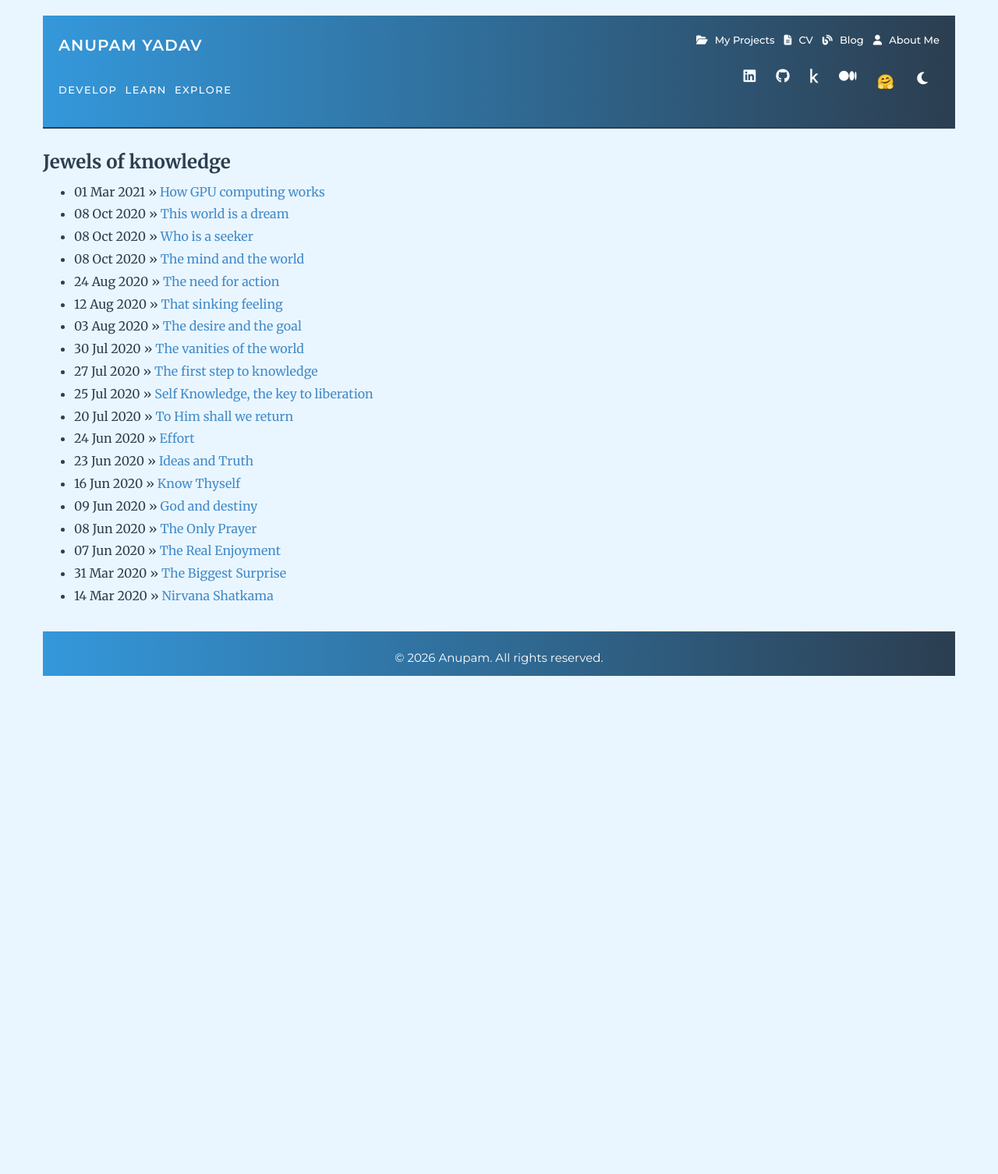
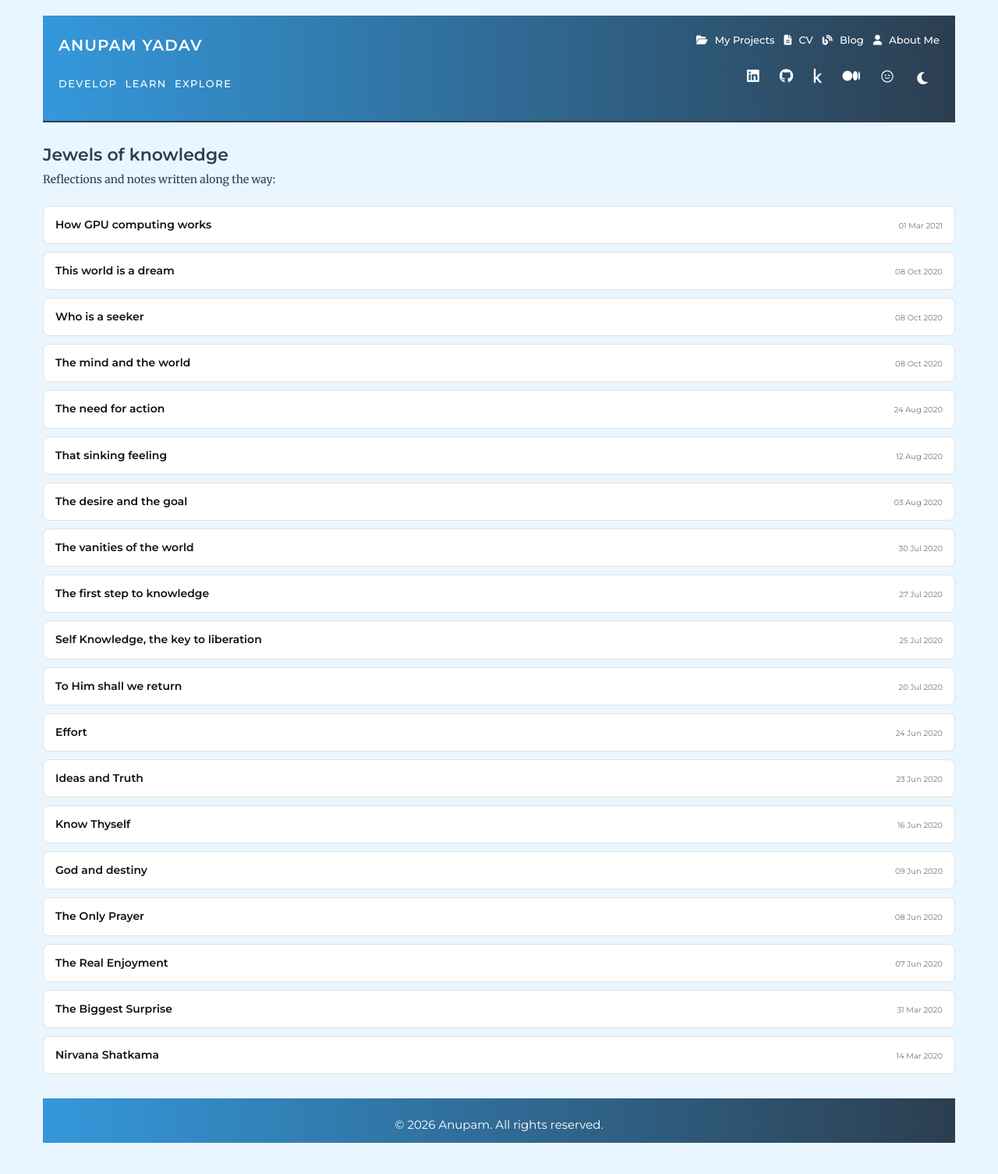
Before and after one commit to bk-anupam/bk-anupam.github.io, a Jekyll site: the page built from blog/index.html, in a window 1280 px wide. Shown: the whole page at 78% size. Built offline with Jekyll 4.4.1, drawn with Linux system fonts in a browser that asks for light colours; before the commit the page ends 907 px from its top, so only the background shows below that.

Commit message:
fix(ui): repair broken fonts/favicon and restyle blog list
- Remove dead insecure @import http:// font URLs in style.css that
  were blocked as mixed content, leaving the site on fallback fonts
  (head.html already loads Merriweather/Montserrat correctly via https)
- Add missing img/ico/favicon.png (generated from profile photo),
  fixing the 404 on the referenced favicon path
- Swap the HuggingFace emoji nav icon for an inline SVG so it renders
  consistently without depending on a color-emoji font
- Fix CV nav icon using fa-file-lines, which doesn't exist in the
  Font Awesome 5.15.4 build this site loads; use fa-file-alt instead
- Restyle the blog index from a bare bullet list into card-based
  layout matching the Projects page, with dark-theme support

```diff
--- a/_includes/header.html
+++ b/_includes/header.html
@@ -14,7 +14,7 @@
         </button>
         <ul class="nav-links">
           <li><a href="/pages/Repositories.html"><i class="fas fa-folder-open"></i> My Projects</a></li>
-          <li><a href="/Anupam_CV.docx" download="Anupam_CV.docx" class="cv-link"><i class="fas fa-file-lines"></i> CV</a></li>
+          <li><a href="/Anupam_CV.docx" download="Anupam_CV.docx" class="cv-link"><i class="fas fa-file-alt"></i> CV</a></li>
           <li><a href="/blog/index.html"><i class="fas fa-blog"></i> Blog</a></li>
           <li><a href="/pages/AboutMe.html"><i class="fas fa-user"></i> About Me</a></li>
         </ul>
@@ -31,7 +31,14 @@
           <li class="nav-item"><a href="https://github.com/bk-anupam" title="GitHub" target="_blank" rel="noopener noreferrer"><i class="fab fa-github"></i></a></li>
           <li class="nav-item"><a href="https://www.kaggle.com/bkanupam/" title="Kaggle" target="_blank" rel="noopener noreferrer"><i class="fab fa-kaggle"></i></a></li>
           <li class="nav-item"><a href="https://medium.com/@bkanupam" title="Medium" target="_blank" rel="noopener noreferrer"><i class="fab fa-medium"></i></a></li>
-          <li class="nav-item"><a href="https://huggingface.co/bk-anupam" title="HuggingFace spaces" target="_blank" rel="noopener noreferrer">🤗</a></li>
+          <li class="nav-item"><a href="https://huggingface.co/bk-anupam" title="HuggingFace spaces" target="_blank" rel="noopener noreferrer" class="hf-icon-link" aria-label="HuggingFace">
+            <svg viewBox="0 0 24 24" width="1em" height="1em" fill="none" stroke="currentColor" stroke-width="1.6" stroke-linecap="round" stroke-linejoin="round" aria-hidden="true">
+              <circle cx="12" cy="12" r="9.5"></circle>
+              <path d="M8 10.2c.5-.6 1.5-.6 2 0"></path>
+              <path d="M14 10.2c.5-.6 1.5-.6 2 0"></path>
+              <path d="M8.5 14c1.2 1.6 5.8 1.6 7 0"></path>
+            </svg>
+          </a></li>
           <li class="nav-item">
             <button id="theme-toggle" aria-label="Toggle dark mode">
               <i class="fas fa-moon" id="theme-toggle-icon"></i>
--- a/blog/index.html
+++ b/blog/index.html
@@ -1,11 +1,20 @@
 ---
 layout: default
 title: Jewels of knowledge
+description: Reflections and notes on knowledge, the mind, and the self.
 ---
-	<h3>{{ page.title }}</h3>
-	<ul class="posts">
+<div class="blog-container">
+  <h3>{{ page.title }}</h3>
+  <p>Reflections and notes written along the way:</p>
 
-	  {% for post in site.posts %}
-	    <li><span>{{ post.date | date_to_string }}</span> » <a href="{{ post.url }}" title="{{ post.title }}">{{ post.title }}</a></li>
-	  {% endfor %}
-	</ul>
+  <ul class="blog-post-list">
+    {% for post in site.posts %}
+    <li class="blog-post-card">
+      <a href="{{ post.url }}" title="{{ post.title }}">
+        <span class="blog-post-title">{{ post.title }}</span>
+        <span class="blog-post-date">{{ post.date | date_to_string }}</span>
+      </a>
+    </li>
+    {% endfor %}
+  </ul>
+</div>
--- a/css/style.css
+++ b/css/style.css
@@ -1,6 +1,3 @@
-@import url(http://fonts.googleapis.com/css?family=Merriweather:300,300italic,400,400italic,700,700italic);
-@import url(http://fonts.googleapis.com/css?family=Montserrat);
-
 :root {
   --primary-color: #2c3e50;
   --secondary-color: #3498db;
@@ -833,6 +830,105 @@ marquee {
   }
 
 /* ==========================================================================
+   Blog Page Styles
+   ========================================================================== */
+
+.blog-container {
+  margin-top: 2rem;
+}
+
+.blog-container h3 {
+  font-family: 'Montserrat', sans-serif;
+  font-size: 2.2rem;
+  font-weight: 600;
+  color: var(--primary-color);
+  margin-bottom: 0.75rem;
+}
+
+.blog-container > p {
+  font-size: 1.4rem;
+  color: var(--primary-color);
+  margin-bottom: 2rem;
+  max-width: 800px;
+}
+
+.blog-post-list {
+  list-style: none;
+  margin: 0;
+  padding: 0;
+}
+
+.blog-post-card {
+  border: 1px solid #e0e0e0;
+  border-radius: 8px;
+  background-color: #ffffff;
+  margin-bottom: 1rem;
+  transition: transform 0.2s ease, box-shadow 0.2s ease;
+}
+
+.blog-post-card:hover {
+  transform: translateX(4px);
+  box-shadow: 0 4px 15px rgba(0, 0, 0, 0.1);
+}
+
+.blog-post-card a {
+  display: flex;
+  align-items: baseline;
+  justify-content: space-between;
+  gap: 1.5rem;
+  padding: 1.1rem 1.5rem;
+  text-decoration: none;
+}
+
+.blog-post-title {
+  font-family: 'Montserrat', sans-serif;
+  font-size: 1.4rem;
+  font-weight: 600;
+  color: #111;
+}
+
+.blog-post-card a:hover .blog-post-title {
+  color: var(--secondary-color);
+  text-decoration: underline;
+}
+
+.blog-post-date {
+  font-family: 'Montserrat', sans-serif;
+  font-size: 1rem;
+  color: #777;
+  white-space: nowrap;
+}
+
+body.dark-theme .blog-container > p {
+  color: var(--primary-color);
+}
+
+body.dark-theme .blog-post-card {
+  background-color: #2a2a2a;
+  border-color: #444;
+}
+
+body.dark-theme .blog-post-card:hover {
+  box-shadow: 0 4px 15px rgba(0, 0, 0, 0.4);
+}
+
+body.dark-theme .blog-post-title {
+  color: #e0e0e0;
+}
+
+body.dark-theme .blog-post-date {
+  color: #aaa;
+}
+
+@media (max-width: 600px) {
+  .blog-post-card a {
+    flex-direction: column;
+    align-items: flex-start;
+    gap: 0.25rem;
+  }
+}
+
+/* ==========================================================================
   Bio Content Styles (index.html)
   ========================================================================== */
 
```
Also changed, not shown: img/ico/favicon.png (added).
